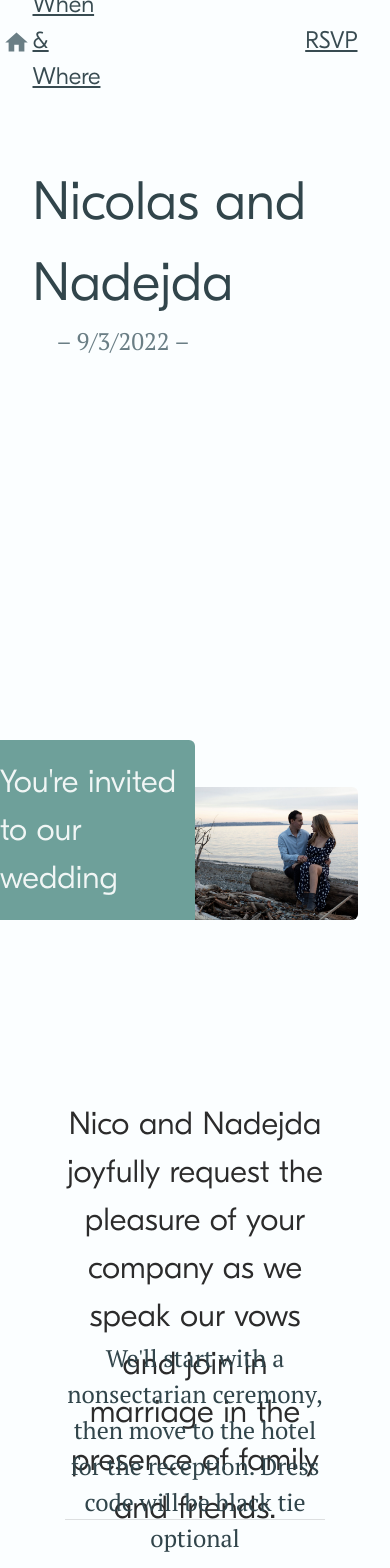
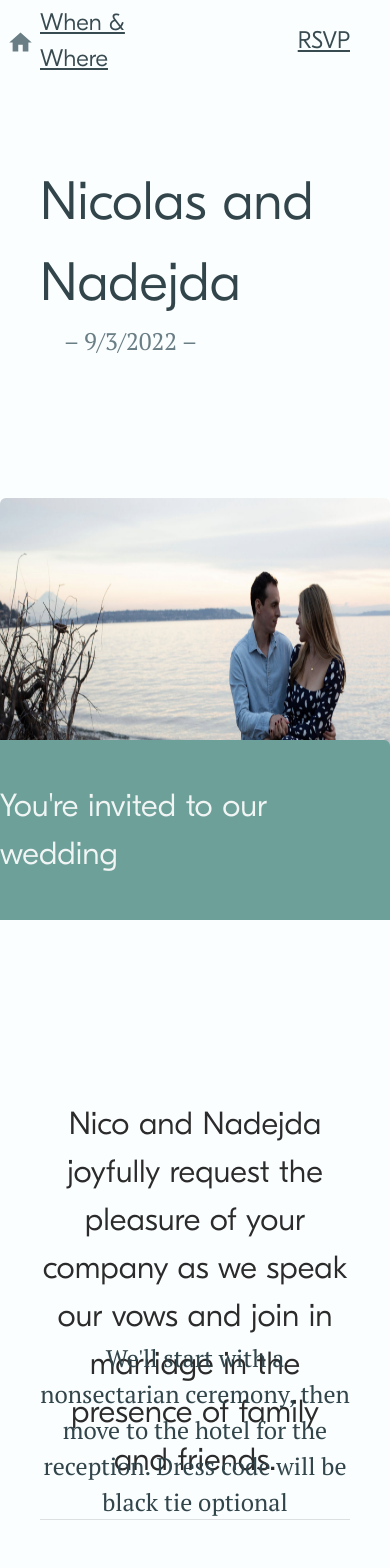
Before and after one commit to WeHateNick/nico-and-nadejda-wedding, a Next.js app: page / in a window 390 px wide. Shown: the top 1568 px of the page. Built offline with nearby package versions, Linux system fonts and the light colour scheme.

Commit message:
medium homepage responsive styles

```diff
--- a/components/Navigation/Navigation.module.scss
+++ b/components/Navigation/Navigation.module.scss
@@ -6,10 +6,16 @@
   align-items: center;
   &__when {
     grid-column: 2 / span 2;
+    @media (max-width: var.$breakpoint--medium) {
+      grid-column: 2/4;
+    }
   }
   &__rsvp {
     grid-column: span 2 / -2;
     justify-self: end;
+    @media (max-width: var.$breakpoint--medium) {
+      grid-column: 4/-2;
+    }
   }
 }
 
--- a/styles/Home.module.scss
+++ b/styles/Home.module.scss
@@ -37,12 +37,14 @@
       position: relative;
       grid-column: 6 / -2;
       grid-row: span 8 / -1;
+      height: 34vw;
+      max-height: 100%;
+      @media (max-width: var.$breakpoint--medium) {
+        grid-column: 1/-1;
+        height: 50vh;
+      }
       align-self: end;
       z-index: 1;
-      height: 34vw;
-      max-height: 100%;
-      max-width: 850px;
-      text-transform: right;
     }
   }
 }
@@ -57,6 +59,9 @@
   &__primary,
   &__secondary {
     grid-column: 3/-3;
+    @media (max-width: var.$breakpoint--medium) {
+      grid-column: 2/-2;
+    }
     text-align: center;
     height: 100%;
     display: flex;
@@ -96,6 +101,10 @@
   .profiles {
     &__container {
       @extend .grid;
+      @media (max-width: var.$breakpoint--medium) {
+        display: flex;
+        flex-flow: column;
+      }
     }
     &__single {
       &__container {
@@ -105,10 +114,16 @@
       }
       &__title {
         grid-column: 1 / 7;
+        @media (max-width: var.$breakpoint--medium) {
+          grid-column: 2/-1;
+        }
         margin: 0;
       }
       &__content {
         grid-column: 7 / -1;
+        @media (max-width: var.$breakpoint--medium) {
+          grid-column: 2/-2;
+        }
       }
       &--bride {
         border-bottom: thin solid var.$color--gray--lightest;
@@ -196,6 +211,7 @@
   &__single {
     &__title {
       @extend .display--large;
+      padding-bottom: 1em;
     }
     &__content {
       @extend .copy--secondary;
--- a/styles/_variables.scss
+++ b/styles/_variables.scss
@@ -3,6 +3,9 @@
   grid-template-columns: repeat(12, 1fr);
   grid-column: 1/-1;
   position: relative;
+  @media screen and (max-width: 880px) {
+    grid-template-columns: 40px repeat(4, 1fr) 40px;
+  }
 }
 
 $font-family--copy: "PT Serif", -apple-system, BlinkMacSystemFont, Segoe UI,
@@ -25,6 +28,27 @@ $color--gray--lightest: rgba(0, 0, 0, 0.12);
 $color--white--80: rgba(255, 255, 255, 0.8);
 $color--white--90: rgba(255, 255, 255, 0.9);
 $color--black--primary: #2b2b2b;
+$breakpoint--large: 1440px;
+$breakpoint--medium: 880px;
+$breakpoint--small: 640px;
+
+@mixin layout--large {
+  @media screen and (max-width: $breakpoint--large) {
+    @content;
+  }
+}
+
+@mixin layout--medium {
+  @media screen and (max-width: $breakpoint--medium) {
+    @content;
+  }
+}
+
+@mixin layout--small {
+  @media screen and (max-width: $breakpoint--small) {
+    @content;
+  }
+}
 
 .copy {
   &--regular {
```
